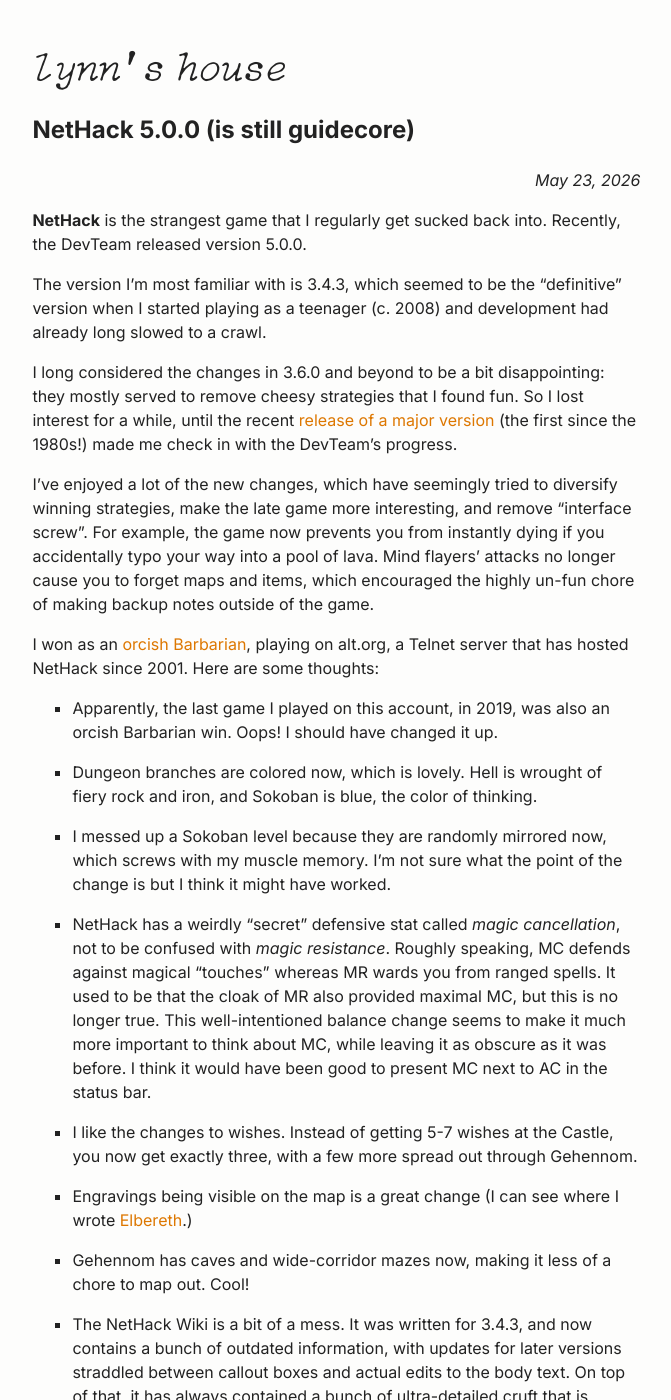
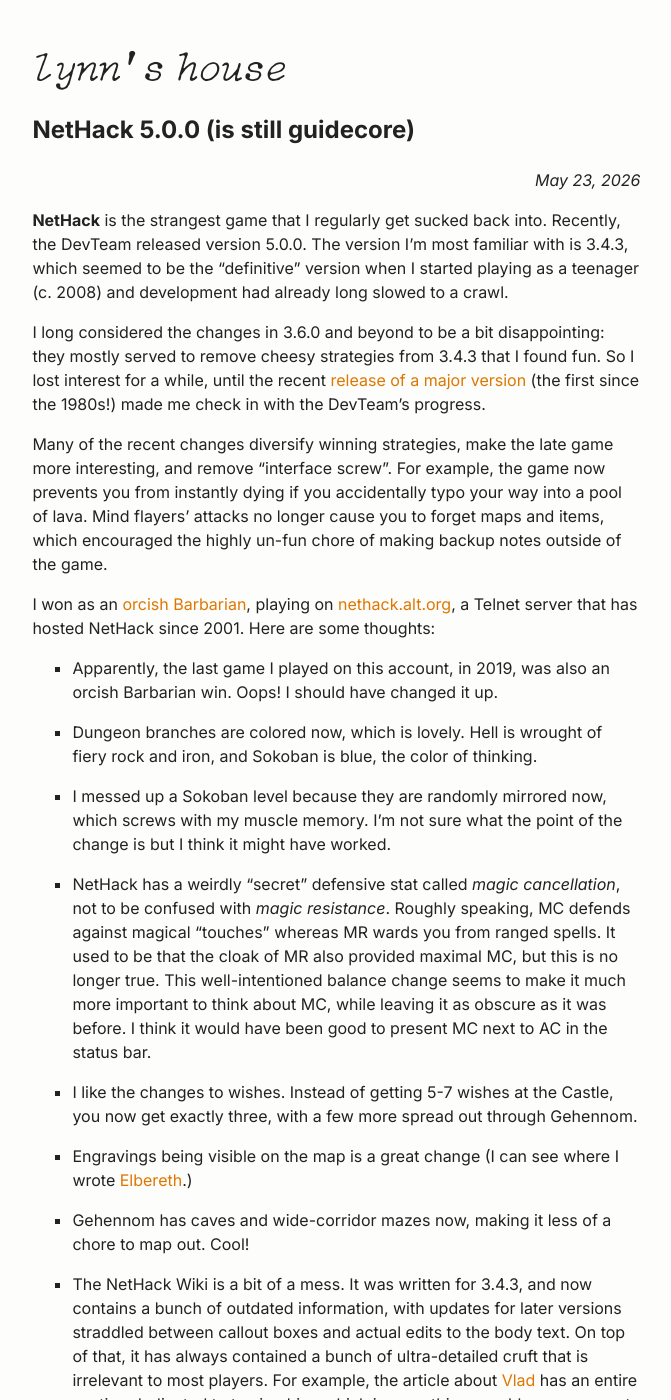
Before and after one commit to lynn/lynn.github.io, a Jekyll site: the page built from _posts/2026-05-23-nethack.md, in a window 1280 px wide and 1400 px high. Shown: the whole window, without its empty margins (70-741 px from the left). Built offline with Jekyll 4.4.1, drawn with Linux system fonts in a browser that asks for light colours; some of the changed text lies outside the part shown.

Commit message:
More edits

```diff
--- a/_posts/2026-05-23-nethack.md
+++ b/_posts/2026-05-23-nethack.md
@@ -4,15 +4,13 @@
 date: 2026-05-23
 ---
 
-**NetHack** is the strangest game that I regularly get sucked back into. Recently, the DevTeam released version 5.0.0.
+**NetHack** is the strangest game that I regularly get sucked back into. Recently, the DevTeam released version 5.0.0. The version I'm most familiar with is 3.4.3, which seemed to be the "definitive" version when I started playing as a teenager (c. 2008) and development had already long slowed to a crawl.
 
-The version I'm most familiar with is 3.4.3, which seemed to be the "definitive" version when I started playing as a teenager (c. 2008) and development had already long slowed to a crawl.
+I long considered the changes in 3.6.0 and beyond to be a bit disappointing: they mostly served to remove cheesy strategies from 3.4.3 that I found fun. So I lost interest for a while, until the recent [release of a major version](https://nethack.org/common/index.html) (the first since the 1980s!) made me check in with the DevTeam's progress.
 
-I long considered the changes in 3.6.0 and beyond to be a bit disappointing: they mostly served to remove cheesy strategies that I found fun. So I lost interest for a while, until the recent [release of a major version](https://nethack.org/common/index.html) (the first since the 1980s!) made me check in with the DevTeam's progress.
+Many of the recent changes diversify winning strategies, make the late game more interesting, and remove "interface screw". For example, the game now prevents you from instantly dying if you accidentally typo your way into a pool of lava. Mind flayers' attacks no longer cause you to forget maps and items, which encouraged the highly un-fun chore of making backup notes outside of the game.
 
-I've enjoyed a lot of the new changes, which have seemingly tried to diversify winning strategies, make the late game more interesting, and remove "interface screw". For example, the game now prevents you from instantly dying if you accidentally typo your way into a pool of lava. Mind flayers' attacks no longer cause you to forget maps and items, which encouraged the highly un-fun chore of making backup notes outside of the game.
-
-I won as an [orcish Barbarian](https://archive.alt.org/dumplog/chordbug/1778664962.nh500.txt), playing on alt.org, a Telnet server that has hosted NetHack since 2001. Here are some thoughts:
+I won as an [orcish Barbarian](https://archive.alt.org/dumplog/chordbug/1778664962.nh500.txt), playing on [nethack.alt.org](https://www.alt.org/nethack/), a Telnet server that has hosted NetHack since 2001. Here are some thoughts:
 
 <style>li { margin-top: 1rem; }</style>
 
```
Also changed, not shown: other parts of _posts/2026-05-23-nethack.md (+1 -1 lines).
